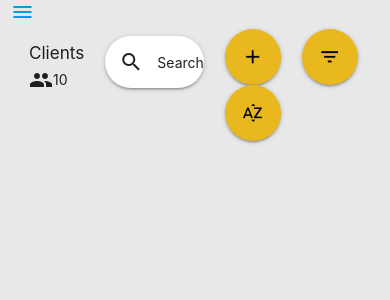
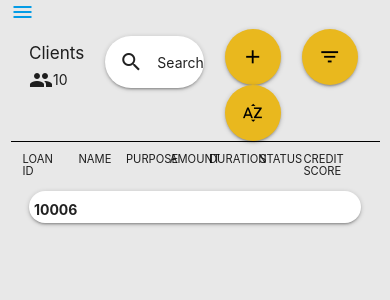
Before and after one commit to man-myth/credibility-scoring, a Vue app: page /clients in a window 390 px wide. Shown: the top 300 px of the page. Built offline with nearby package versions, Linux system fonts and the light colour scheme.

Commit message:
add table styles

```diff
--- a/src/components/SideNav.vue
+++ b/src/components/SideNav.vue
@@ -45,22 +45,25 @@ ul#slide-out {
     color: white;
     font-size: 1.3rem;
     padding-left: 6rem;
-
 }
 
-.sidenav li>a:focus i.material-icons{
+.sidenav li>a:focus i.material-icons {
     color: black;
 }
+
 .sidenav li>a:focus {
     background-color: #E8E8E8;
     color: black;
 }
+
 .sidenav li>a:hover {
     color: black;
 }
-.sidenav li>a:hover i.material-icons{
+
+.sidenav li>a:hover i.material-icons {
     color: black;
 }
+
 .sidenav li>a>i.material-icons {
     color: white;
 }
@@ -84,9 +87,17 @@ ul#slide-out {
     .row .col.l3 {
         left: 0;
     }
+
     .flow-text {
         font-size: 2rem;
         font-weight: bold;
     }
 }
-</style>
+
+@media only screen and (max-width: 1140px) {
+    .sidenav li>a {
+        color: white;
+        font-size: 1.3rem;
+        padding-left: 3rem;
+    }
+}</style>
--- a/src/views/Clients.vue
+++ b/src/views/Clients.vue
@@ -1,22 +1,58 @@
 <template>
     <Header headerTitle="Clients" :count="countClients" icon="people"></Header>
-    <div ></div>
+    <div class="divider"></div>
+    <div :class=containerClass >
+        <div class="row table">
+            <div class="col s1">
+                <h6>LOAN ID</h6>
+            </div>
+            <div class="col s3">
+                <h6>NAME</h6>
+            </div>
+            <div class="col s1">
+                <h6>PURPOSE</h6>
+            </div>
+            <div class="col s2">
+                <h6>AMOUNT</h6>
+            </div>
+            <div class="col s1">
+                <h6>DURATION</h6>
+            </div>
+            <div class="col s2">
+                <h6>STATUS</h6>
+            </div>
+            <div class="col s1">
+                <h6>CREDIT SCORE</h6>
+            </div>
+            <div class="col s1">
+                <h6></h6>
+            </div>
+        </div>
+        <div class="card">
+            <div class="row table">
+                <div class="col 1">
+                    <h6 class="row-content">10006</h6>
+                </div>
+            </div>
+
+        </div>
+    </div>
 </template>
 
 <script>
 import Header from '/src/components/Header.vue'
-export default{
-    components:{
+export default {
+    components: {
         Header
     },
-    data(){
-        return{
+    data() {
+        return {
             clients: 10,
             containerClass: 'container-lg',
         }
     },
-    computed:{
-        countClients(){
+    computed: {
+        countClients() {
             return this.clients
         },
         updateContainerClass() {
@@ -27,18 +63,36 @@ export default{
             }
         },
     },
-    mounted(){
+    mounted() {
         window.addEventListener('resize', this.updateContainerClass);
     }
 }
 </script>
 
 <style>
-    .container-lg {
+.container-lg {
     padding-top: 1rem;
     display: flex;
     flex-direction: column;
     width: 100%;
 }
 
+.divider {
+    background-color: black;
+}
+h6{
+    font-size:0.8rem;
+}
+.row.table{
+    padding-left: 5px;
+    padding-right: 5px;
+}
+.row.table .col{
+    display: flex;
+    justify-content: center;
+}
+.row-content{
+    font-size: 1rem;
+    font-weight: bold;
+}
 </style>
--- a/src/views/Loans.vue
+++ b/src/views/Loans.vue
@@ -1,3 +1,30 @@
 <template>
-    <div ><h1>This is Loans</h1></div>
+        <Header headerTitle="Loans" :count="countClients" icon="book"></Header>
 </template>
+
+<script>
+import Header from '/src/components/Header.vue'
+export default{
+    components:{
+        Header
+    },
+    data(){
+        return{
+            clients: 210,
+            containerClass: 'container-lg',
+        }
+    },
+    computed:{
+        countClients(){
+            return this.clients
+        },
+        updateContainerClass() {
+            if (window.innerWidth < 993) {
+                this.containerClass = 'container'
+            } else {
+                this.containerClass = 'container-lg'
+            }
+        },
+    },
+}
+</script>
```
